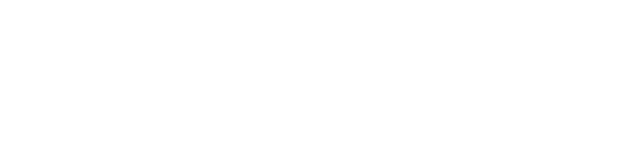
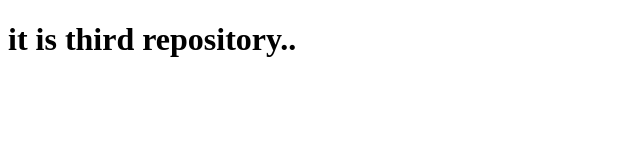
Before and after one commit to Mehedihasan023/my-third-repo, a plain HTML site: page index.html in a window 1280 px wide. Shown: the whole page, without its empty margins (0-640 px from the left). Drawn offline with Linux system fonts and the light colour scheme.

Commit message:
new third repo

```diff
--- a/index.html
+++ b/index.html
@@ -7,6 +7,6 @@
     <title>created third repo..</title>
 </head>
 <body>
-
+    <h1>it is third repository..</h1>
 </body>
 </html>
```
